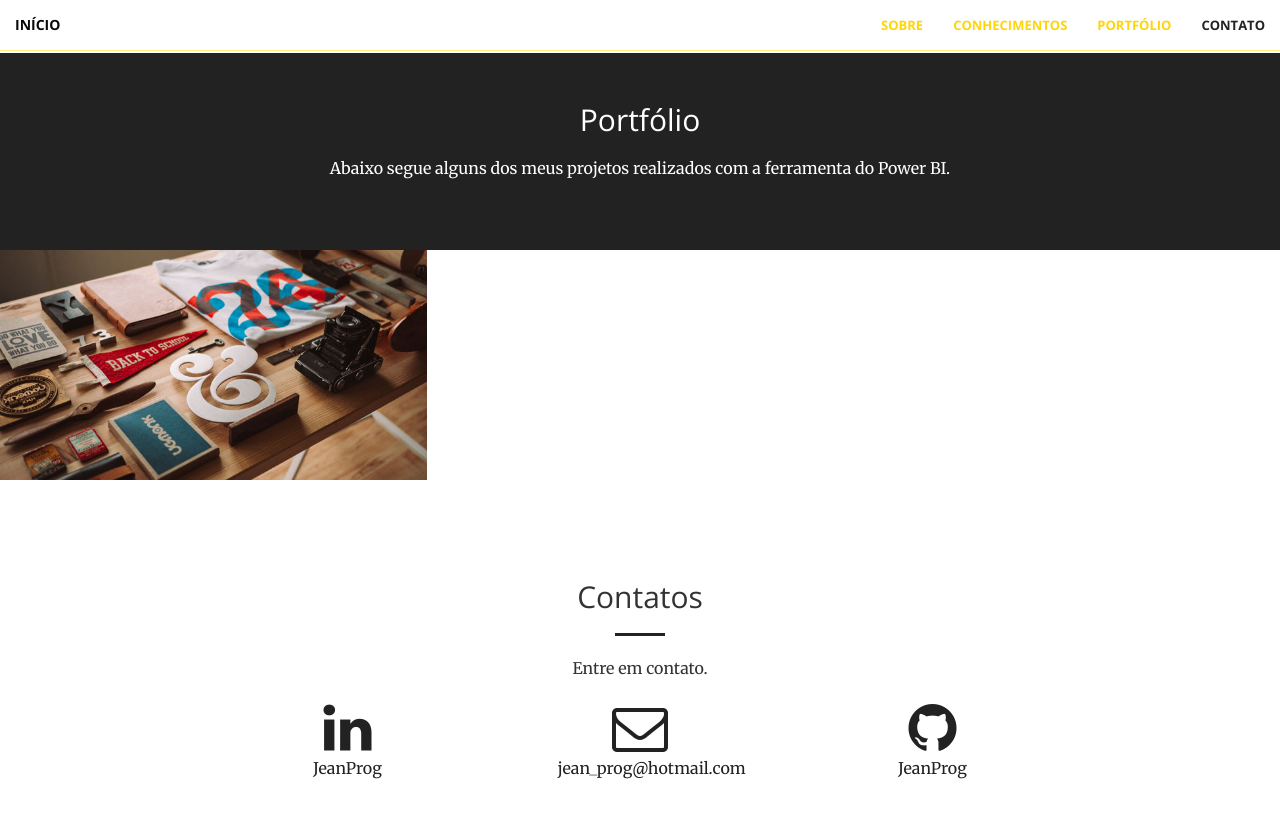
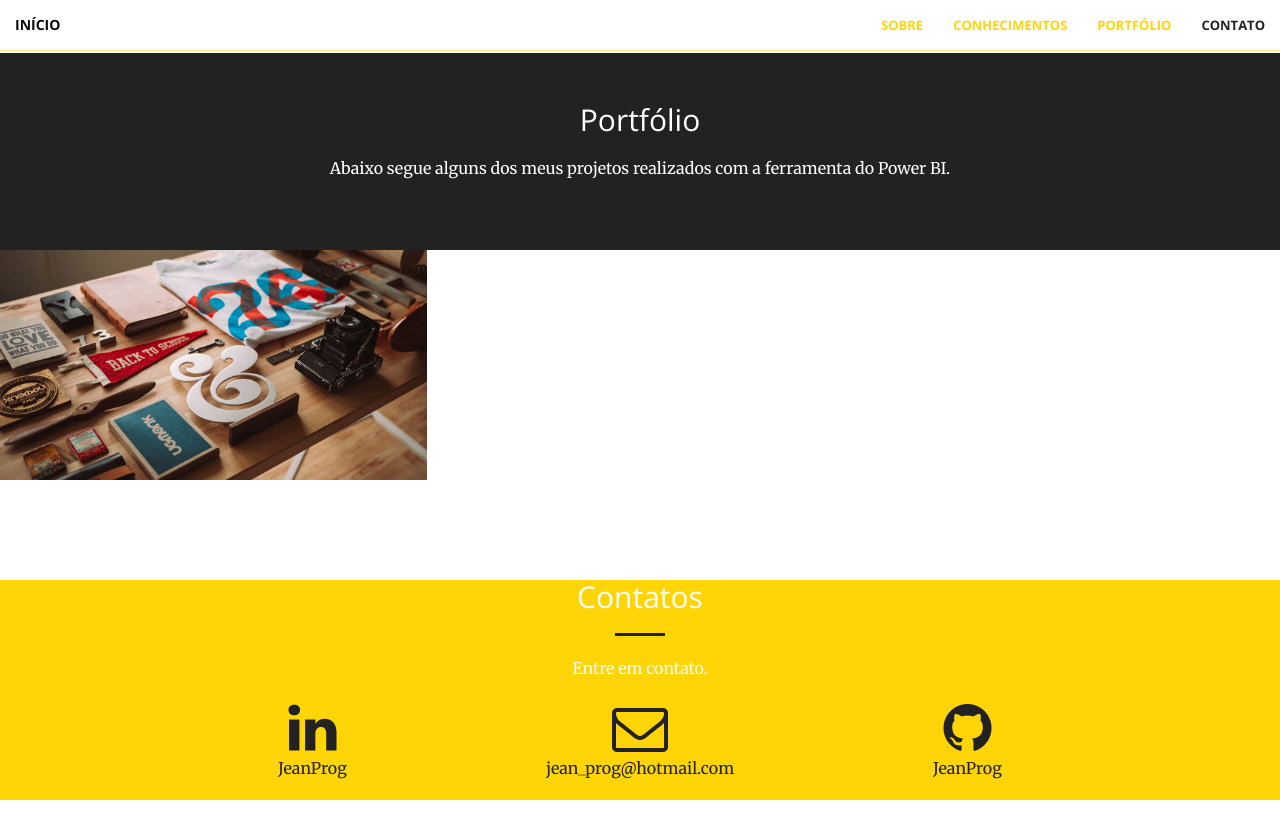
Before and after one commit to jeandata/BI, a Jekyll site: the page built from index.html, in a window 1280 px wide and 900 px high, scrolled down 1743 px. Shown: the top 839 px of the window. Built offline with Jekyll 4.4.1, drawn with Linux system fonts in a browser that asks for light colours.

Commit message:
Update contact.html

```diff
--- a/_includes/contact.html
+++ b/_includes/contact.html
@@ -1,6 +1,6 @@
 
 <section id="contact">
-    <div class="container">
+    <div class="bg-dark" class="container">
         <div class="row">
             <div class="col-lg-8 col-lg-offset-2 text-center">
                 <h2 class="section-heading">Contatos</h2>
```
